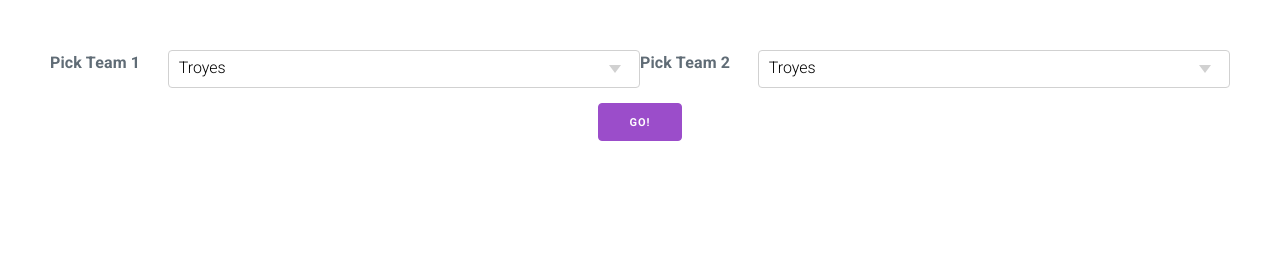
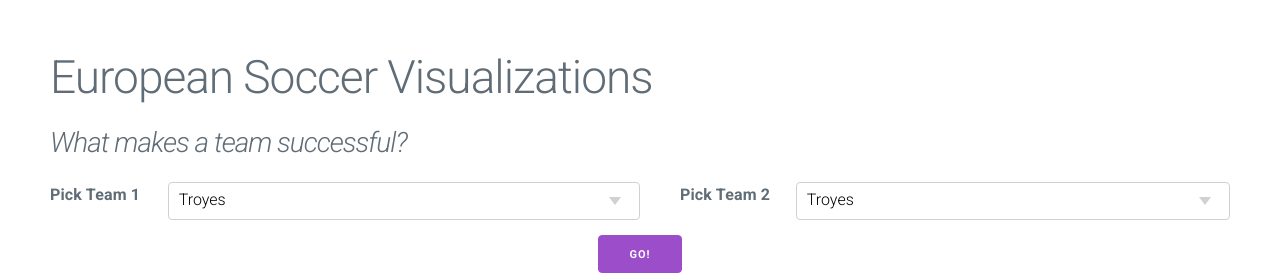
Before and after one commit to jolene-loz/soccer-data-visualization, a plain HTML site: page index.html in a window 1280 px wide. Shown: the top 280 px of the page. Drawn offline with nearby package versions, Linux system fonts and the light colour scheme.

Commit message:
Add titles and padding

```diff
--- a/index.html
+++ b/index.html
@@ -18,8 +18,10 @@
 
   </head>
   <body>
+    <h1>European Soccer Visualizations</h1>
+    <em><h3>What makes a team successful?</h3></em>
 
-  </div>
+
   <div style="width: 50%; display: flex; float: left">
       <label for="Team1" style="left: 50%; width: 150px; float:initial">Pick Team 1</label>
   <select id="Team1" >
@@ -152,7 +154,7 @@
     <option value="Empoli">Empoli</option>
   </select>
   </div>
-  <div style="width: 50%; display: flex; float: right;">
+  <div style="padding-left: 40px; width: 50%; display: flex; float: right;">
       <label for="Team2" style="left: 50%; float: initial; width: 150px;">Pick Team 2</label>
   <select id="Team2" >
     <option value="Troyes">Troyes</option>
```
